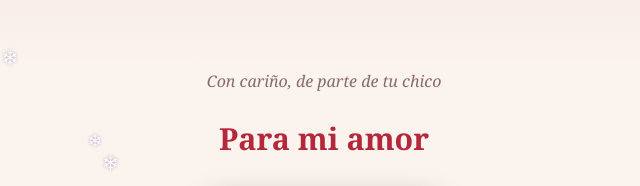
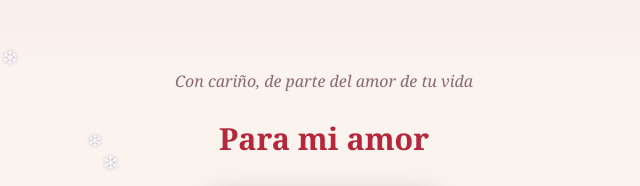
Before and after one commit to nic-17052008/Navidad, a plain HTML site: page index.html in a window 1280 px wide. Shown: the part 157-343 px from the top of the page, 316-956 px from the left. Drawn offline with Linux system fonts and the light colour scheme.

Commit message:
Update sender message in CONFIG object

```diff
--- a/index.html
+++ b/index.html
@@ -98,7 +98,7 @@ input{font:1.1rem Georgia,serif;padding:10px;border-radius:10px;border:1px solid
 /* ============ ✏️ EDITA SOLO ESTA PARTE ============ */
 var CONFIG={
   para:"mi amor",            // su nombre, aparece en el sobre
-  de:"Con cariño, de parte de tu chico",  // quién lo envía
+  de:"Con cariño, de parte del amor de tu vida",  // quién lo envía
   titulo:"Nuestro calendario de Navidad",
   color:"red",               // "red" o "green"
   pin:"",                    // pon un PIN (ej. "1225") o déjalo vacío. No es seguridad real, solo una barrera ligera
```
